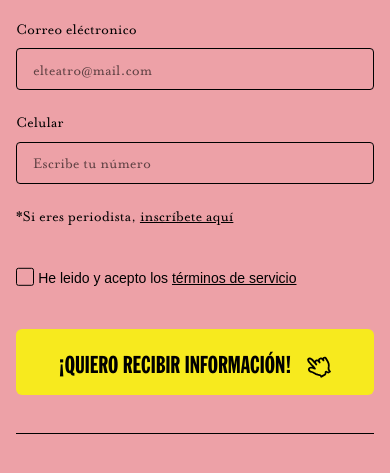
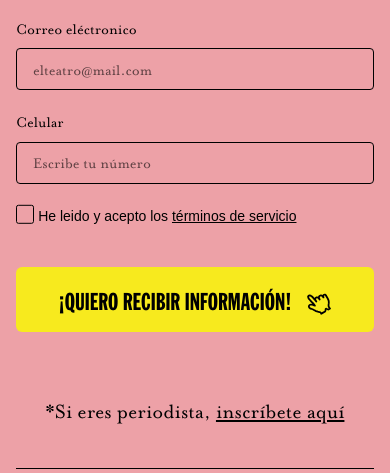
Before and after one commit to josnethmoreno/fiav, a website built with Vite: page index.html in a window 390 px wide. Shown: the part 3917-4390 px from the top of the page. Built offline with nearby package versions, Linux system fonts and the light colour scheme; some packages are replaced by stand-ins of ours.

Commit message:
font-size big periodista

```diff
--- a/index.html
+++ b/index.html
@@ -257,9 +257,6 @@
             </div>
             <div class="form-submit">
               <div>
-                <p class="form-prensa">*Si eres periodista, <a href="prensa.html">inscríbete aquí</a></p>
-              </div>
-              <div>
                 <input type="checkbox" id="terms" required>
                 <label for="terms">He leido y acepto los <a href="./terminos.html">términos de servicio</a></label>
               </div>
@@ -274,6 +271,9 @@
             </div>
           </div>
         </form>
+        <div class="contact-periodista">
+          <p class="form-prensa">*Si eres periodista, <a href="prensa.html">inscríbete aquí</a></p>
+        </div>
       </div>
     </section>
   </main>
--- a/style.css
+++ b/style.css
@@ -590,6 +590,12 @@ header .button svg {
   text-decoration: underline;
 }
 
+.contact-periodista {
+  padding-top: 4rem;
+  text-align: center;
+  font-size: 32px;
+}
+
 @media (max-width: 1024px) {
   .contact {
     padding: 6rem 0 2.4rem 0;
@@ -629,6 +635,12 @@ header .button svg {
 
   .contact .desktop {
     display: none;
+  }
+
+  .contact-periodista {
+    padding-top: 4rem;
+    text-align: center;
+    font-size: 22px;
   }
 }
 footer {
```
Also changed, not shown: prensa.html (+2 -2 lines), terminos.html (+2 -2 lines).
